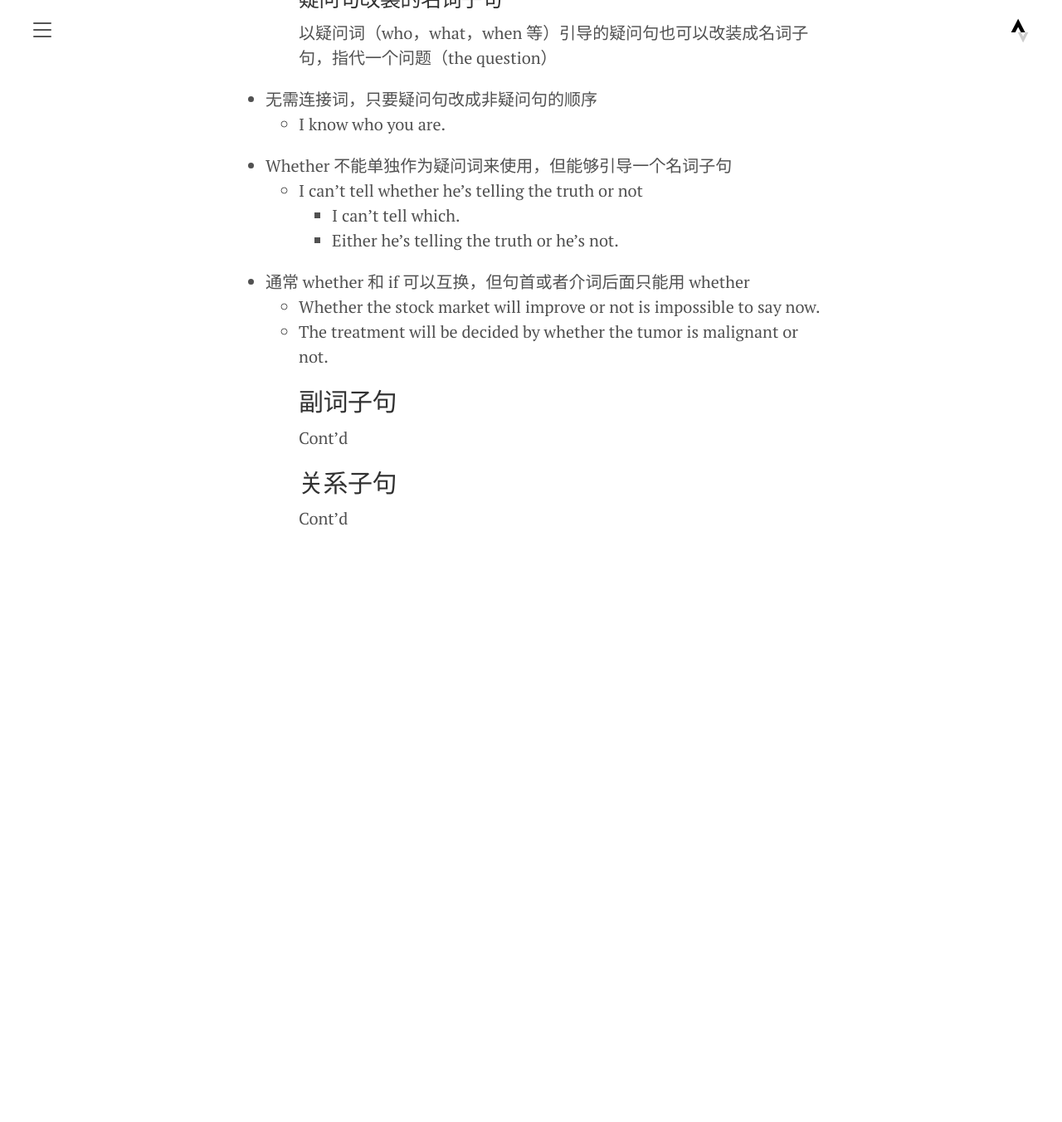
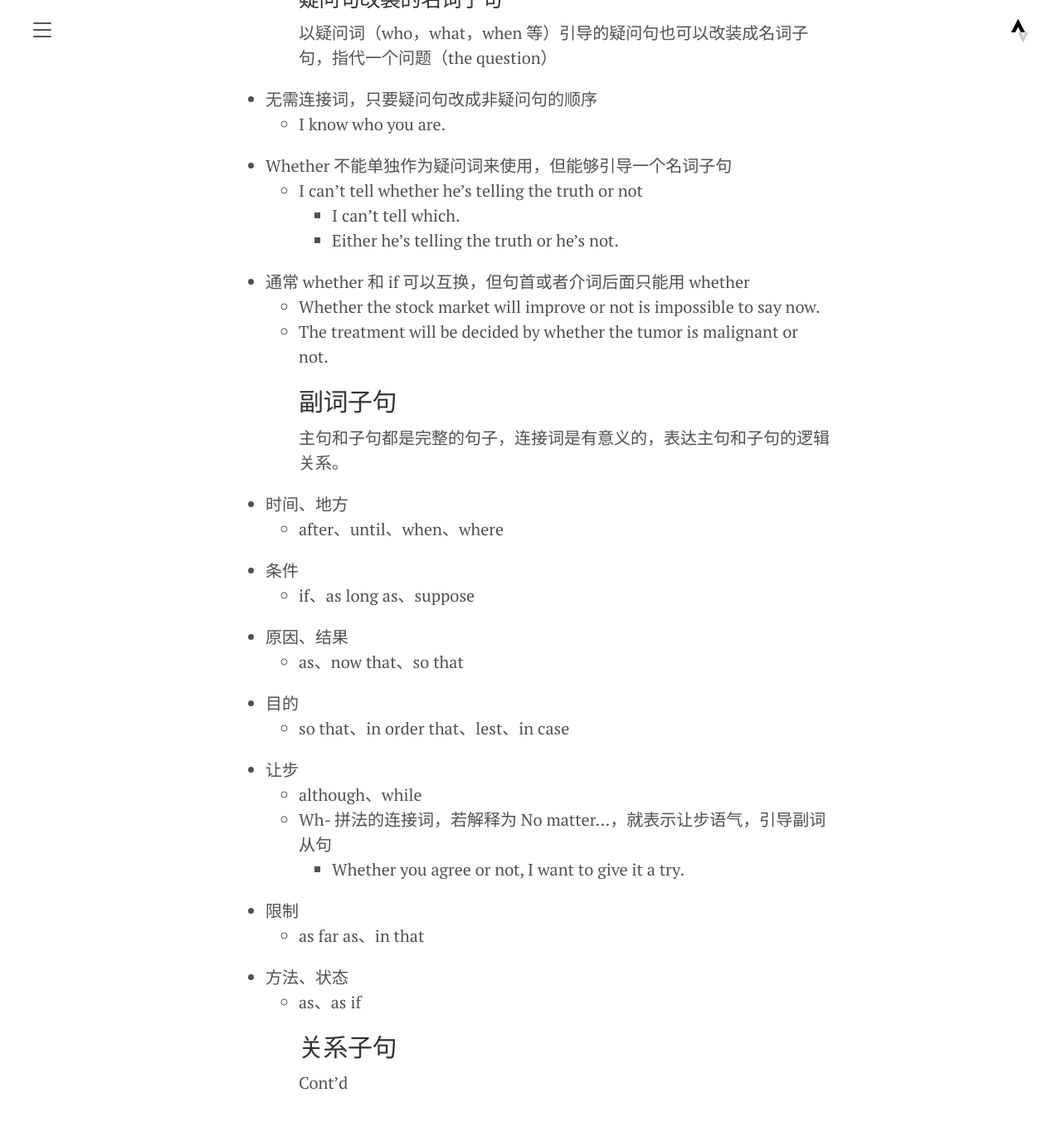
Before and after one commit to yoncise/yoncise.github.io, a Jekyll site: the page built from logs/_posts/2023/2023-09-28-141200093.md, in a window 1280 px wide and 1400 px high, scrolled down 1162 px. Shown: the top 1352 px of the window at 83% size. Built offline with Jekyll 4.4.1, drawn with Linux system fonts in a browser that asks for light colours; before the commit the page ends 1882 px from its top, so only the background shows below that.

Commit message:
语雀同步 复句整理

```diff
--- a/logs/_posts/2023/2023-09-28-141200093.md
+++ b/logs/_posts/2023/2023-09-28-141200093.md
@@ -47,7 +47,24 @@ title: 复句整理
    - The treatment will be decided by whether the tumor is malignant or not.
 <a name="g2ny0"></a>
 ## 副词子句
-Cont'd
+主句和子句都是完整的句子，连接词是有意义的，表达主句和子句的逻辑关系。
+
+- 时间、地方
+   - after、until、when、where
+- 条件
+   - if、as long as、suppose
+- 原因、结果
+   - as、now that、so that
+- 目的
+   - so that、in order that、lest、in case
+- 让步
+   - although、while
+   - Wh- 拼法的连接词，若解释为 No matter…，就表示让步语气，引导副词从句
+      - Whether you agree or not, I want to give it a try.
+- 限制
+   - as far as、in that
+- 方法、状态
+   - as、as if
 <a name="roMGp"></a>
 ## 关系子句
 Cont'd
```
